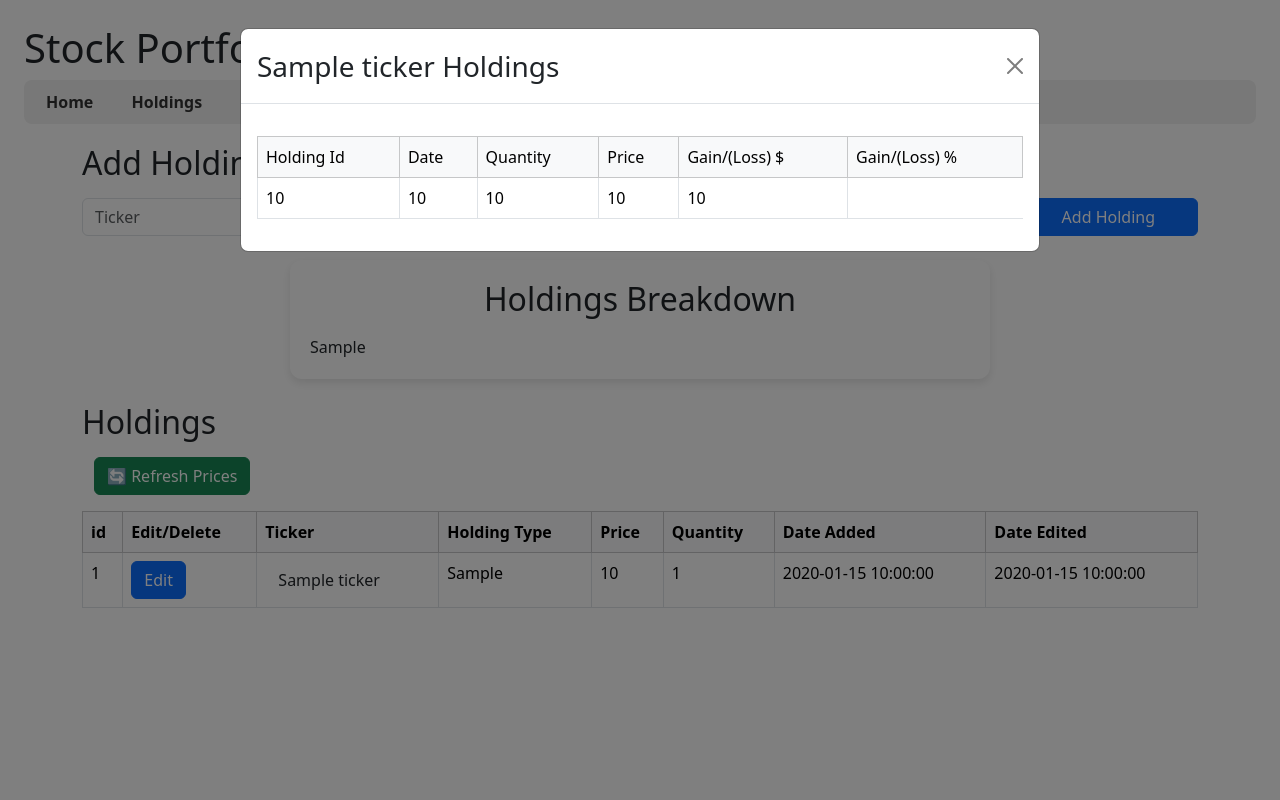
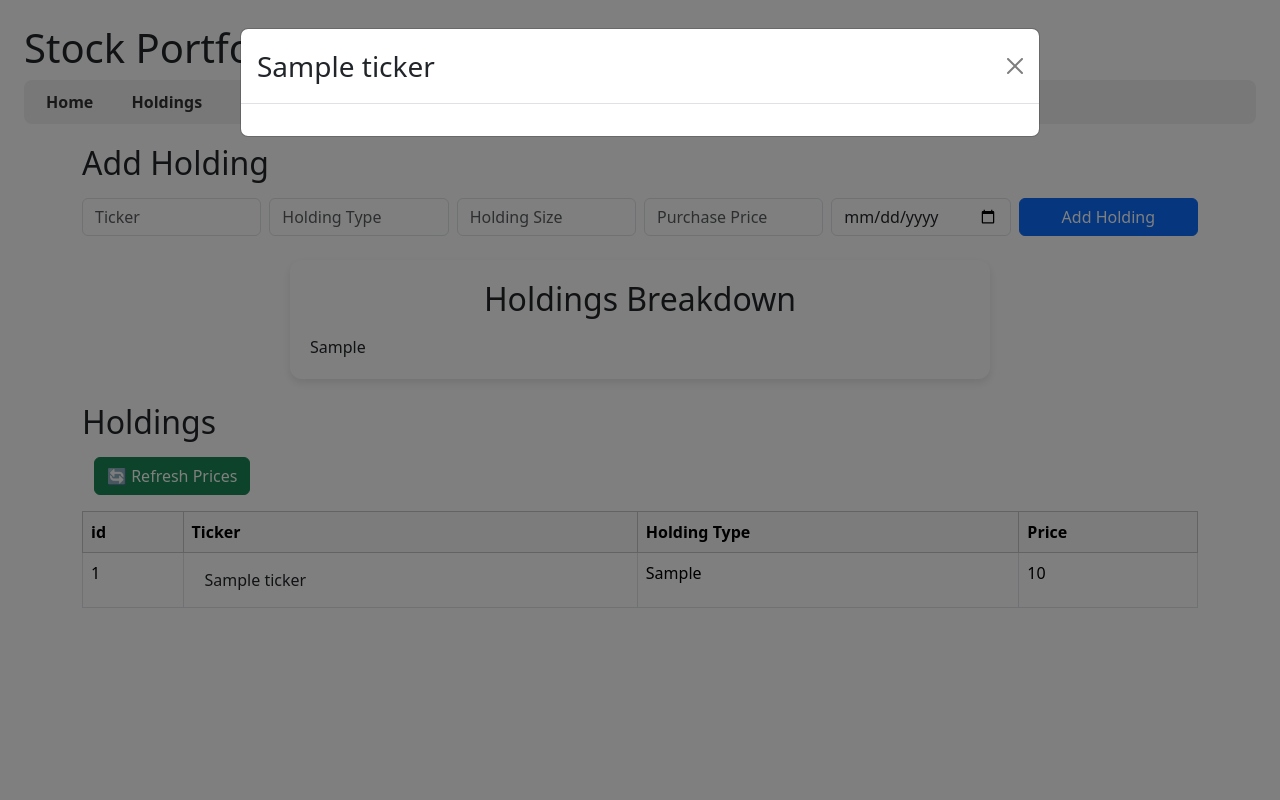
Before and after one commit to Anay12/Stock_Data_Project, a Flask app: template templates/Holdings.html in a window 1280 px wide, after a click that opens the changed part. Run offline with Flask 3, Linux system fonts and the light colour scheme; the template is opened without the code that fills it: most values are stand-ins (such as "Sample title", 1, 10 or a date in 2020).

Commit message:
Reformed holdings table to show each ticker, with individual holding information accessible by clicking on a ticker name

```diff
--- a/app.py
+++ b/app.py
@@ -33,47 +33,57 @@ def inject_active_page():
     return {"active_page": request.endpoint}
 
 @app.route('/')
-@cache.cached()
+# @cache.cached()
 def index():
     # News panel
 
     # Portfolio breakdown by type
     # classification ['Aggressive growth', 'Growth', 'Balanced', 'Conservative', 'Very conservative']
+    with engine.connect() as conn:
+        query = select(Ticker)
+        tickers = pd.read_sql(query, conn)
+    # with SessionLocal() as db:
+    #     with db.begin():
+    #         tickers = db.execute(select(Ticker)).scalars().all()
 
-    return render_template('index.html')
+    tickers_html = tickers.to_html(classes="table table-bordered", index=False)
+
+    return render_template('index.html', tickers=tickers_html)
 
 @app.route('/Holdings')
-@cache.cached()
+# @cache.cached(timeout=100)
 def holdings():
     with SessionLocal() as db:
         # with db.begin():
         stmt = select(Holding).options(joinedload(Holding.ticker))
         holdings_table = db.execute(stmt).scalars().all()
+        tickers = db.execute(select(Ticker)).scalars().all()
 
+        raw = {}
         for holding in holdings_table:
-            # stock = Stock(holding.ticker.ticker_name)
-            # current_price = stock.fetch_price()
-            price_diff = holding.ticker.current_price - holding.purchase_price
-            holding.exact_gain = price_diff * holding.holding_size
-            holding.percent_gain = price_diff / holding.purchase_price
-    db.commit()
+            raw.setdefault(holding.ticker.ticker_name, []).append({
+                'holding_id': holding.holding_id,
+                'date_added': holding.date_added,
+                'holding_size': holding.holding_size,
+                'purchase_price': holding.purchase_price,
+                'exact_gain': holding.exact_gain,
+                'percent_gain': holding.percent_gain
+            })
 
-    ticker_holdings = defaultdict(list)
-    for holding in holdings_table:
-        ticker_holdings[holding.ticker.ticker_name].append(holding)
+        # ticker_holdings = {k: [serialize_holding(h) for h in v] for k, v in raw.items()}
 
+        with engine.connect() as conn:
+            query = select(Holding.holding_id,
+                           Holding.holding_size,
+                           Ticker.ticker_name).join(
+                Ticker, Ticker.ticker_id == Holding.ticker_id)
+            holdings_df = pd.read_sql(query, conn)
 
-    with engine.connect() as conn:
-        query = select(Holding.holding_id,
-                       Holding.holding_size,
-                       Ticker.ticker_name).join(
-            Ticker, Ticker.ticker_id == Holding.ticker_id)
-        holdings_df = pd.read_sql(query, conn)
+        fig = px.pie(holdings_df, names='ticker_name', values='holding_size', hole=0.3)
+        holdings_pie = pio.to_html(fig, full_html=False, include_plotlyjs='cdn')
 
-    fig = px.pie(holdings_df, names='ticker_name', values='holding_size', hole=0.3)
-    holdings_pie = pio.to_html(fig, full_html=False, include_plotlyjs='cdn')
-
-    return render_template('Holdings.html', holdings=holdings_table, holdings_pie=holdings_pie, ticker_holdings=ticker_holdings)
+        return render_template('Holdings.html', holdings=holdings_table, holdings_pie=holdings_pie,
+                               ticker_tables=raw, tickers=tickers)
 
 @app.route('/Holdings/refresh-prices', methods=["POST"])
 def refresh_prices():
@@ -187,6 +197,9 @@ def dividends():
 @cache.cached()
 def performance():
 
+    """ Use optimization -- set a desired return and budget and optimize portfolio to achieve the return """
+
+
     return render_template('Performance.html')
 
 @app.route('/Prices')
--- a/templates/Holdings.html
+++ b/templates/Holdings.html
@@ -75,61 +75,86 @@
             </div>
         </div>
 
+        <!--table with all holdings-->
         <table class="table table-bordered">
             <thead class="table-light">
                 <tr>
                     <th>id</th>
-                    <th>Edit/Delete</th>
                     <th>Ticker</th>
                     <th>Holding Type</th>
                     <th>Price</th>
-                    <th>Quantity</th>
-                    <th>Date Added</th>
-                    <th>Date Edited</th>
                 </tr>
             </thead>
 
             <tbody>
-                {% for holding in holdings %}
+                {% for ticker in tickers %}
                 <tr>
-                    <td>{{ holding.holding_id }}</td>
-                    <td>
-                        <button type="button" class="btn btn-primary btn-100"
-                                data-bs-toggle="modal" data-bs-target="#editModal"
-                                data-id = "{{ holding.holding_id }}"
-                                data-ticker_name = "{{ holding.ticker.ticker_name }}"
-                                data-holding_type="{{ holding.ticker.holding_type }}"
-                                data-holding_size="{{ holding.holding_size }}"
-                                data-date_edited = "{{ holding.date_edited }}"
-                                data-delete-url="{{ url_for('delete_holdings', holding_id=holding.holding_id) }}">
-                            Edit
-                        </button>
-                    </td>
+                    <td>{{ticker.ticker_id}}</td>
                     <td>
                         <button type="button" class="btn btn-100"
                                 data-bs-toggle="modal" data-bs-target="#holdings_list_modal"
-                                data-ticker_name="{{ holding.ticker.ticker_name }}"
-                                data-holdings="{{ ticker_holdings }}"
-                                data-date = "{{ holding.date_added }}"
-                                data-quantity = "{{ holding.holding_size }}"
-                                data-price = "{{ holding.ticker.current_price }}"
-                                data-exact_gain = "{{ holding.exact_gain }}"
-                                data-percent_gain = "{{ holding.percent_gain }}">
-                            {{ holding.ticker.ticker_name }}
+                                data-ticker_name="{{ ticker.ticker_name }}"
+                                data-table="#table-{{ ticker.ticker_name }}">
+                            {{ticker.ticker_name}}
                         </button>
                     </td>
-                    <td>{{holding.ticker.holding_type}}</td>
-                    <td>{{holding.ticker.current_price}} </td>
-                    <td>{{holding.holding_size}}</td>
-                    <td>{{holding.date_added}}</td>
-                    <td>{{holding.date_edited}}</td>
+                    <td>{{ticker.holding_type}}</td>
+                    <td>{{ticker.current_price}}</td>
                 </tr>
                 {% endfor %}
             </tbody>
         </table>
+    </div>
 
 
-    </div>
+<!--        <table class="table table-bordered">-->
+<!--            <thead class="table-light">-->
+<!--                <tr>-->
+<!--                    <th>id</th>-->
+<!--                    <th>Edit/Delete</th>-->
+<!--                    <th>Ticker</th>-->
+<!--                    <th>Holding Type</th>-->
+<!--                    <th>Price</th>-->
+<!--                    <th>Quantity</th>-->
+<!--                    <th>Date Added</th>-->
+<!--                    <th>Date Edited</th>-->
+<!--                </tr>-->
+<!--            </thead>-->
+
+<!--            <tbody>-->
+<!--                {% for holding in holdings %}-->
+<!--                <tr>-->
+<!--                    <td>{{ holding.holding_id }}</td>-->
+<!--                    <td>-->
+<!--                        <button type="button" class="btn btn-primary btn-100"-->
+<!--                                data-bs-toggle="modal" data-bs-target="#editModal"-->
+<!--                                data-id = "{{ holding.holding_id }}"-->
+<!--                                data-ticker_name = "{{ holding.ticker.ticker_name }}"-->
+<!--                                data-holding_type="{{ holding.ticker.holding_type }}"-->
+<!--                                data-holding_size="{{ holding.holding_size }}"-->
+<!--                                data-date_edited = "{{ holding.date_edited }}"-->
+<!--                                data-delete-url="{{ url_for('delete_holdings', holding_id=holding.holding_id) }}">-->
+<!--                            Edit-->
+<!--                        </button>-->
+<!--                    </td>-->
+<!--                    <td>-->
+<!--                        <button type="button" class="btn btn-100"-->
+<!--                                data-bs-toggle="modal" data-bs-target="#holdings_list_modal"-->
+<!--                                data-ticker_name="{{ holding.ticker.ticker_name }}"-->
+<!--                                data-table="#table-{{ holding.ticker.ticker_name }}">-->
+<!--                            {{ holding.ticker.ticker_name }}-->
+<!--                        </button>-->
+<!--                    </td>-->
+<!--                    <td>{{holding.ticker.holding_type}}</td>-->
+<!--                    <td>{{holding.ticker.current_price}} </td>-->
+<!--                    <td>{{holding.holding_size}}</td>-->
+<!--                    <td>{{holding.date_added}}</td>-->
+<!--                    <td>{{holding.date_edited}}</td>-->
+<!--                </tr>-->
+<!--                {% endfor %}-->
+<!--            </tbody>-->
+<!--        </table>-->
+
 
 </body>
 </html>
--- a/templates/list_holdings_popup.html
+++ b/templates/list_holdings_popup.html
@@ -8,68 +8,55 @@
                 <button type="button" class="btn-close" data-bs-dismiss="modal" aria-label="Close"></button>
             </div>
             <div class="modal-body">
-                <ul id="holdingsList">
+                {% for ticker_name, rows in ticker_tables.items() %}
 
-                </ul>
-                <table class="table table-bordered">
+                <table id = "table-{{ticker_name}}" class="table table-bordered d-none">
                     <thead class="table-light">
                         <tr>
-                            <td>Holding Id</td>
-                            <td>Date</td>
-                            <td>Quantity</td>
-                            <td>Price</td>
-                            <td>Gain/(Loss) $</td>  <!-- gain = (current_price - purchase_price) * quantity -->
-                            <td>Gain/(Loss) %</td>
+                            <th>id</th>
+                            <th>Date Added</th>
+                            <th>Quantity</th>
+                            <th>Purchase Price</th>
+                            <th>Gain/(Loss) $</th>
+                            <th>Gain/(Loss) %</th>
                         </tr>
                     </thead>
 
                     <tbody>
-                        {% for holding in ticker_holdings %}
+                        {% for holding in rows %}
                         <tr>
-
-                            <td>{{ data-date }}</td>
-                            <td>{{ data-quantity }}</td>
-                            <td>{{ data-price }}</td>
-                            <td>{{ data-exact_gain }}</td>
-                            <td>{{ data-percent_gain }}</td>
+                            <td>{{ holding.holding_id }}</td>
+                            <td>{{holding.date_added}}</td>
+                            <td>{{holding.holding_size}}</td>
+                            <td>{{holding.purchase_price}} </td>
+                            <td>{{ holding.exact_gain }}</td>
+                            <td>{{ holding.percent_gain }}</td>
                         </tr>
                         {% endfor %}
                     </tbody>
                 </table>
+                {% endfor %}
+
             </div>
         </div>
     </div>
 </div>
 
 <script>
-    const holdings_list_modal_el = document.getElementById("holdings_list_modal");
-    holdings_list_modal_el.addEventListener('show.bs.modal', event => {
+    document.getElementById("holdings_list_modal").addEventListener('show.bs.modal', function(event) {
         const button = event.relatedTarget;
+        const targetId = button.getAttribute('data-table');
 
-        ticker_name = button.getAttribute("data-ticker_name")
-        holdings_table = button.getAttribute("data-holdings")
-        date_added = button.getAttribute("data-date")
-        holding_size = button.getAttribute("data-quantity")
-        current_price = button.getAttribute("data-price")
-        exact_gain = button.getAttribute("data-exact_gain")
-        percent_gain = button.getAttribute("data-percent_gain")
+        this.querySelector('.modal-title').textContent = button.getAttribute('data-ticker_name');
 
-        document.getElementById('modalTitle').textContent = ticker_name + ' Holdings';
+        this.querySelectorAll('.modal-body table').forEach(table => {
+            table.classList.add('d-none');
+        });
 
-        const holdingsList = document.getElementById('holdingsList');
-        document.getElementById()
-
-        holdingsList.innerHTML = `
-            <li>Ticker Name: ${ticker_name}</li>
-            <li>Date Added: ${date_added}</li>
-            <li>Quantity: $${holding_size}</li>
-            <li>Current Price: ${current_price}</li>
-            <li>Exact Gain: $${exact_gain}</li>
-            <li>Percent Gain: ${percent_gain}</li>
-        `;
+        const selectedTable = this.querySelector(targetId);
+        if (selectedTable) {
+            selectedTable.classList.remove('d-none');
+        }
     });
 
 </script>
-
-
-</html>
```
